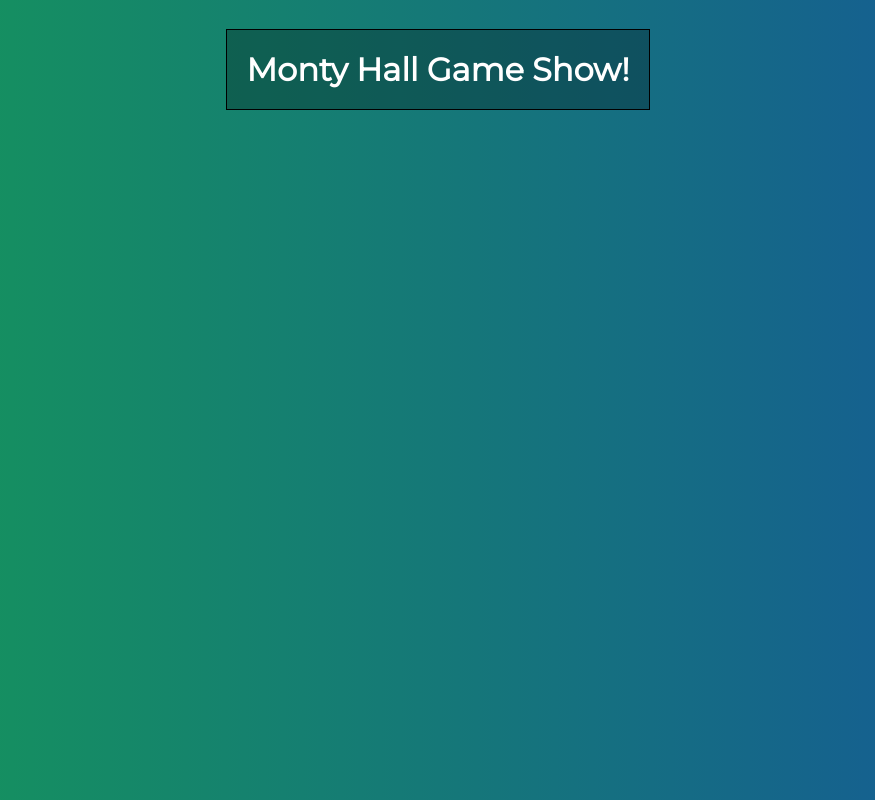
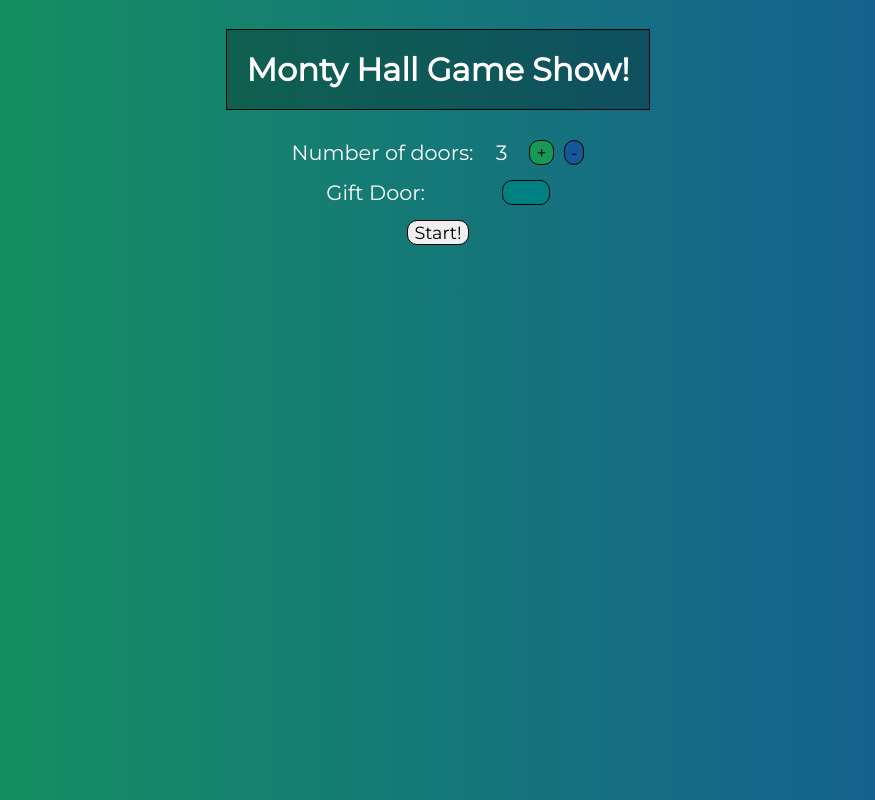
Before and after one commit to afmdaniel/MontyHall, a Vue app: page / in a window 1280 px wide. Shown: the whole page, without its empty margins (202-1077 px from the left). Built offline with nearby package versions, Linux system fonts and the light colour scheme.

Commit message:
Implement App

```diff
--- a/src/App.vue
+++ b/src/App.vue
@@ -1,20 +1,74 @@
 <template>
   <div id="app">
     <h1>Monty Hall Game Show!</h1>
+    <div class="form">
+      <div class="question" v-if="!started">
+        <span>Number of doors:</span>
+        <div class="doorAmount">{{doorAmount}}</div>
+        <button class="btn-plus" @click="doorAmount++" style="margin-right:3px;">+</button>
+        <button class="btn-sub" @click="doorAmount = doorAmount === 0? 0 : doorAmount - 1">-</button>
+      </div>
+      <div class="question" v-if="!started">
+        <label for="giftDoor">Gift Door:</label>
+        <input type="password" id="giftDoor" v-model.number="giftDoor" size="3" autocomplete="off" />
+      </div>
+      <button v-if="!started" @click="start">Start!</button>
+      <div class="instruction" v-if="started">
+        <p>INSTRUCTIONS</p>
+        <p><strong>Participant</strong>: Click on the door of your choice</p>
+        <p><strong>Host</strong>: Click on the knob to open doors.</p>
+      </div>
+      <button v-if="started" @click="reset">Reset</button>
+    </div>
+    <div class="doors" v-if="started">
+      <div v-for="i in doorAmount" :key="i">
+        <Door
+          :hasGift="i === giftDoor"
+          :number="i"
+          @select="selectDoor"
+          :selected="i === selectedDoor"
+        />
+      </div>
+    </div>
   </div>
 </template>
 
 <script>
+import Door from "./components/Door";
 
 export default {
-  name: 'App'
-}
+  name: "App",
+  components: {
+    Door
+  },
+  data: function() {
+    return {
+      started: false,
+      doorAmount: 3,
+      giftDoor: null,
+      selectedDoor: null
+    };
+  },
+  methods: {
+    start: function() {
+      this.started = true;
+    },
+    selectDoor: function(n) {
+      this.selectedDoor = n;
+    },
+    reset: function() {
+      this.giftDoor = null;
+      this.selectedDoor = null;
+      this.started = false;
+    }
+  }
+};
 </script>
 
 <style>
 * {
   box-sizing: border-box;
-  font-family: 'Montserrat', sans-serif;
+  font-family: "Montserrat", sans-serif;
 }
 
 body {
@@ -32,6 +86,78 @@ body {
   border: 1px solid #000;
   background-color: #0004;
   padding: 20px;
-  margin-bottom: 60px;
+  margin-bottom: 30px;
+}
+
+.form {
+  display: flex;
+  flex-direction: column;
+  justify-content: space-between;
+  align-items: center;
+  margin-bottom: 40px;
+}
+
+.question {
+  font-size: 1.3rem;
+  display: flex;
+  justify-content: space-around;
+  margin-bottom: 15px;
+  width: 300px;
+}
+
+.instruction {
+  display: flex;
+  flex-direction: column;
+  align-items: center;
+  font-size: 1.3rem;
+  margin-bottom: 15px;
+}
+
+.instruction p {
+  margin: 3px;
+}
+
+.btn-plus {
+  background-color: rgb(21, 153, 87);
+}
+
+.btn-plus:active {
+  background-color: rgb(13, 97, 55);
+}
+
+.btn-sub {
+  background-color: rgb(21, 87, 153);
+}
+
+.btn-sub:active {
+  background-color: rgb(20, 65, 109);
+}
+
+.doorAmount {
+  margin: 0 15px;
+}
+
+.form button {
+  font-size: 1.1rem;
+  border: 1px solid;
+  outline: none;
+  border-radius: 10px;
+}
+
+.doors {
+  display: flex;
+  justify-content: space-around;
+  flex-wrap: wrap;
+  align-self: stretch;
+}
+
+#giftDoor {
+  background-color: teal;
+  border: 1px solid;
+  outline: none;
+  border-radius: 10px;
+  text-align: center;
+  font-size: 1.1rem;
+  font-weight: bolder;
 }
 </style>
```
